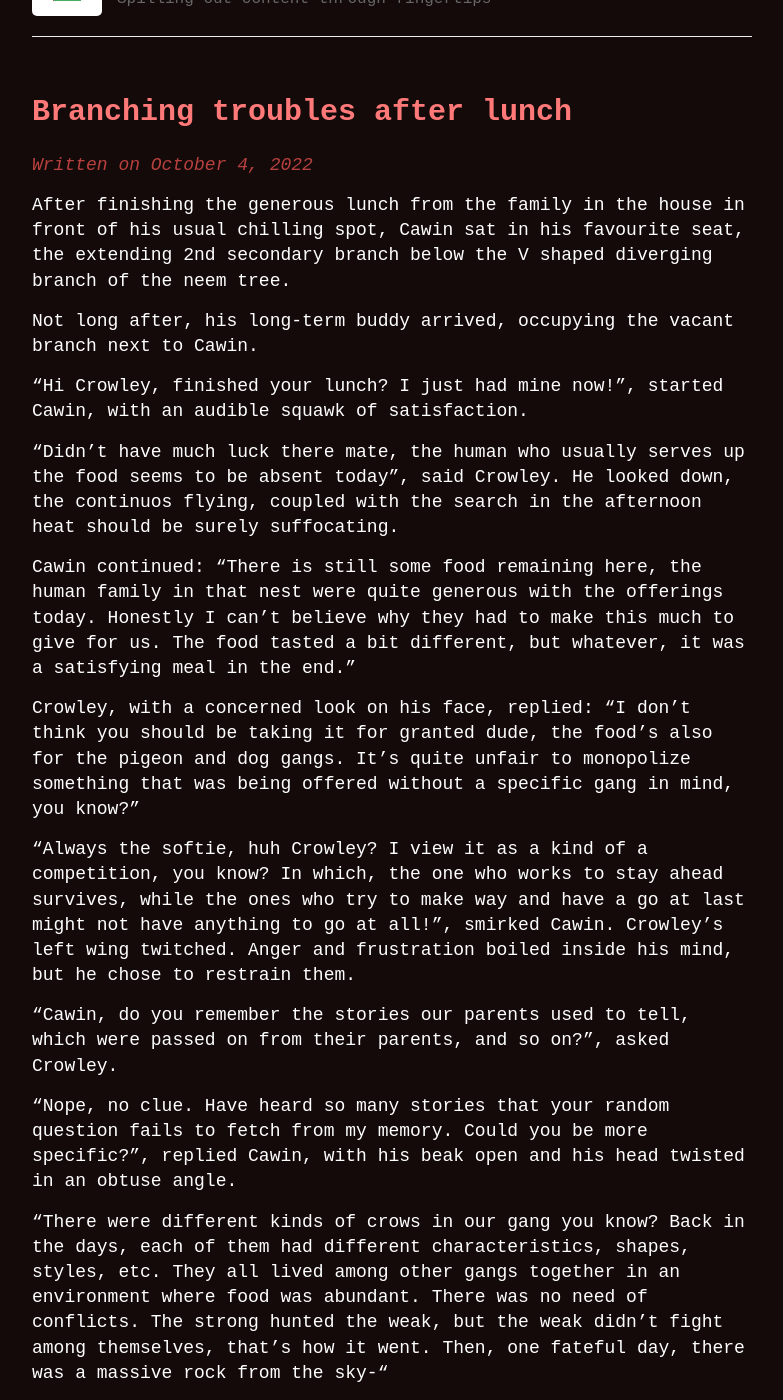
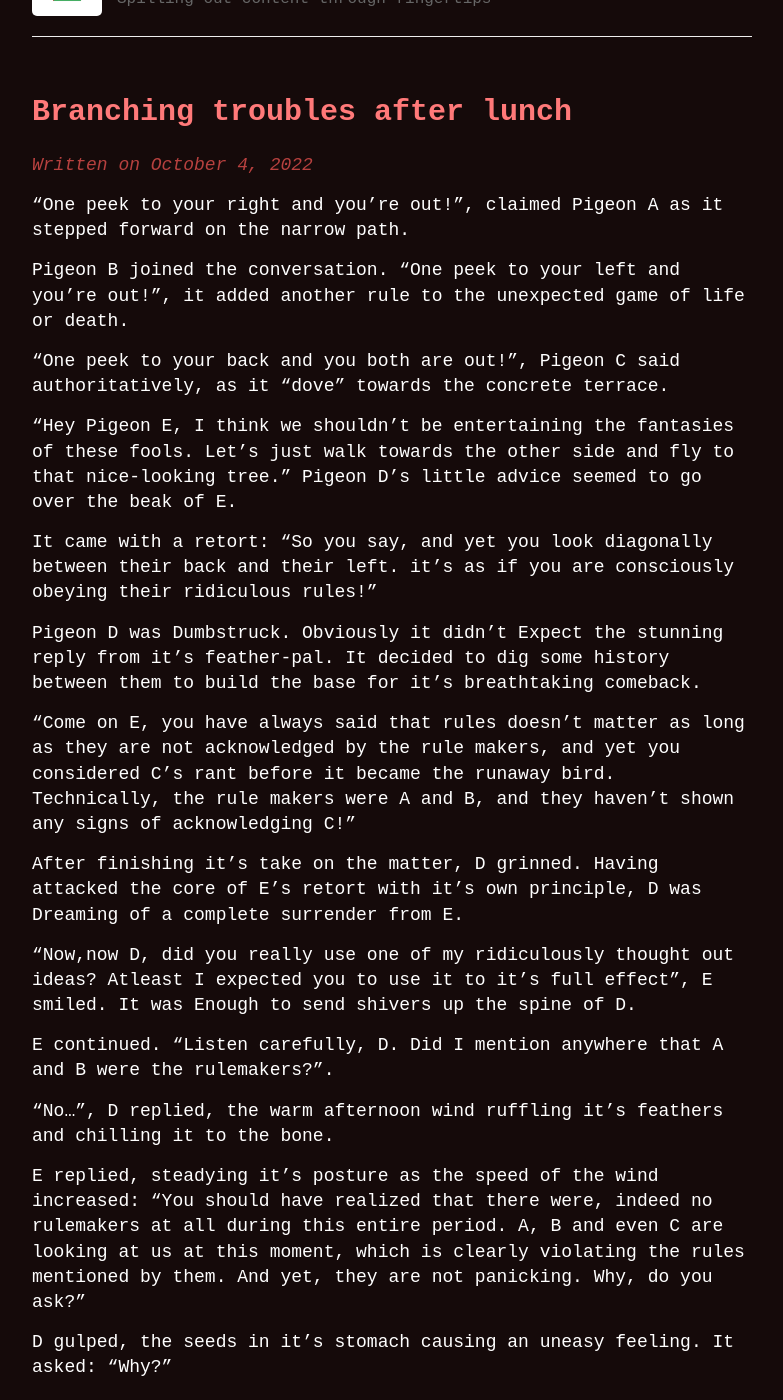
Before and after one commit to abumsd7/abumsd7.github.io, a Jekyll site: the page built from _posts/2022-10-04-Branching-troubles-after-lunch.md, in a window 1280 px wide and 1400 px high, scrolled down 274 px. Shown: the whole window, without its empty margins (248-1031 px from the left). Built offline with Jekyll 4.4.1, drawn with Linux system fonts in a browser that asks for light colours; comment, search, counter and statistics services are not loaded; some of the changed text lies outside the part shown.

Commit message:
Change #6

```diff
--- a/_posts/2022-10-04-Branching-troubles-after-lunch.md
+++ b/_posts/2022-10-04-Branching-troubles-after-lunch.md
@@ -3,38 +3,37 @@ layout: post
 title: Branching troubles after lunch
 date: 2022-10-04 15:00:00 +0530
 ---
-After finishing the generous lunch from the family in the house in front of his usual chilling spot, Cawin sat in his favourite seat, the extending 2nd secondary branch below the V shaped diverging branch of the neem tree.
 
-Not long after, his long-term buddy arrived, occupying the vacant branch next to Cawin.
+"One peek to your right and you're out!", claimed Pigeon A as it stepped forward on the narrow path.
 
-"Hi Crowley, finished your lunch? I just had mine now!", started Cawin, with an audible squawk of satisfaction.
+Pigeon B joined the conversation. "One peek to your left and you're out!", it added another rule to the unexpected game of life or death.
 
-"Didn't have much luck there mate, the human who usually serves up the food seems to be absent today", said Crowley. He looked down, the continuos flying, coupled with the search in the afternoon heat should be surely suffocating.
+"One peek to your back and you both are out!", Pigeon C said authoritatively, as it "dove" towards the concrete terrace.
 
-Cawin continued: "There is still some food remaining here, the human family in that nest were quite generous with the offerings today. Honestly I can't believe why they had to make this much to give for us. The food tasted a bit different, but whatever, it was a satisfying meal in the end."
+"Hey Pigeon E, I think we shouldn't be entertaining the fantasies of these fools. Let's just walk towards the other side and fly to that nice-looking tree." Pigeon D's little advice seemed to go over the beak of E.
 
-Crowley, with a concerned look on his face, replied: "I don't think you should be taking it for granted dude, the food's also for the pigeon and dog gangs. It's quite unfair to monopolize something that was being offered without a specific gang in mind, you know?"
+It came with a retort: "So you say, and yet you look diagonally between their back and their left. it's as if you are consciously obeying their ridiculous rules!"
 
-"Always the softie, huh Crowley? I view it as a kind of a competition, you know? In which, the one who works to stay ahead survives, while the ones who try to make way and have a go at last might not have anything to go at all!", smirked Cawin. Crowley's left wing twitched. Anger and frustration boiled inside his mind, but he chose to restrain them.
+Pigeon D was Dumbstruck. Obviously it didn't Expect the stunning reply from it's feather-pal. It decided to dig some history between them to build the base for it's breathtaking comeback.
 
-"Cawin, do you remember the stories our parents used to tell, which were passed on from their parents, and so on?", asked Crowley.
+"Come on E, you have always said that rules doesn't matter as long as they are not acknowledged by the rule makers, and yet you considered C's rant before it became the runaway bird. Technically, the rule makers were A and B, and they haven't shown any signs of acknowledging C!"
 
-"Nope, no clue. Have heard so many stories that your random question fails to fetch from my memory. Could you be more specific?", replied Cawin, with his beak open and his head twisted in an obtuse angle.
+After finishing it's take on the matter, D grinned. Having attacked the core of E's retort with it's own principle, D was Dreaming of a complete surrender from E.
 
-"There were different kinds of crows in our gang you know? Back in the days, each of them had different characteristics, shapes, styles, etc. They all lived among other gangs together in an environment where food was abundant. There was no need of conflicts. The strong hunted the weak, but the weak didn't fight among themselves, that's how it went. Then, one fateful day, there was a massive rock from the sky-"
+"Now,now D, did you really use one of my ridiculously thought out ideas? Atleast I expected you to use it to it's full effect", E smiled. It was Enough to send shivers up the spine of D.
 
-"Stop right there Crowley, I know that story. Our ancestors split up for survival, many of them managed to survive through cooperation, some of them were too much headstrong and paid the price with their life. Correct?", Cawin ended the story, and waited for Crowley's response.
+E continued. "Listen carefully, D. Did I mention anywhere that A and B were the rulemakers?".
 
-"Yup".
+"No...", D replied, the warm afternoon wind ruffling it's feathers and chilling it to the bone.
 
-"So, what did you aim for by telling this? That we would also disappear from this world if we fail to co-exist with others?", asked Cawin.
+E replied, steadying it's posture as the speed of the wind increased: "You should have realized that there were, indeed no rulemakers at all during this entire period. A, B and even C are looking at us at this moment, which is clearly violating the rules mentioned by them. And yet, they are not panicking. Why, do you ask?"
 
-"Listen dude, it's not just about us. The branch you and I are sitting, is it going to stay intact tomorrow for sure? What about the tree that is holding these branches? Are you absolutely sure that this won't be uprooted by some heavy wind or human force? And what about the rain? If it stops raining, do you think this tree or the greenery will continue to exist?"
+D gulped, the seeds in it's stomach causing an uneasy feeling. It asked: "Why?"
 
-"..."
+E came close to D's beak, and said: "Do you see that human over there, on your behind?"
 
-"The humans are continuing to plant some insanely strong and tall trees, with no leaves or branches. The sparrow gangs have been sparsely spotted ever since those artificial trees increased. Will our gang be next? Will the human gang itself will perish after all these activities they are doing? Will the family - who offered the food that is in your stomach right now - disappear too? Hmm?", Crowley continued to bombard Cawin with his insights. Cawin's patience wore thin.
+"Y-y-yeah, what's about him, i-i-is he going to throw a s-s-stone or wh-what?", D shivered.
 
-"Okay, okay, dude. I will think about this co-existance, calm down. Now, out with it! What is your real motive? What was the thing you actually wanted to convey? I never saw you agitated like this!", he questioned Crowley.
+"It's very simple.", E smiled. "He was photographing us, a moment ago. A and B decided to pose weirdly. Stupid you looked away from that guy and missed all the fiasco."
 
-Crowley replied: "Okay Cawin, the thing is simple. Next time when the family gives away food like that, call me, alright? Now I am even more hungry after all that rambling."
+D was left speechless. E patted on D's back, and said: "He was the alleged rule maker, for your freakout session today".
```
